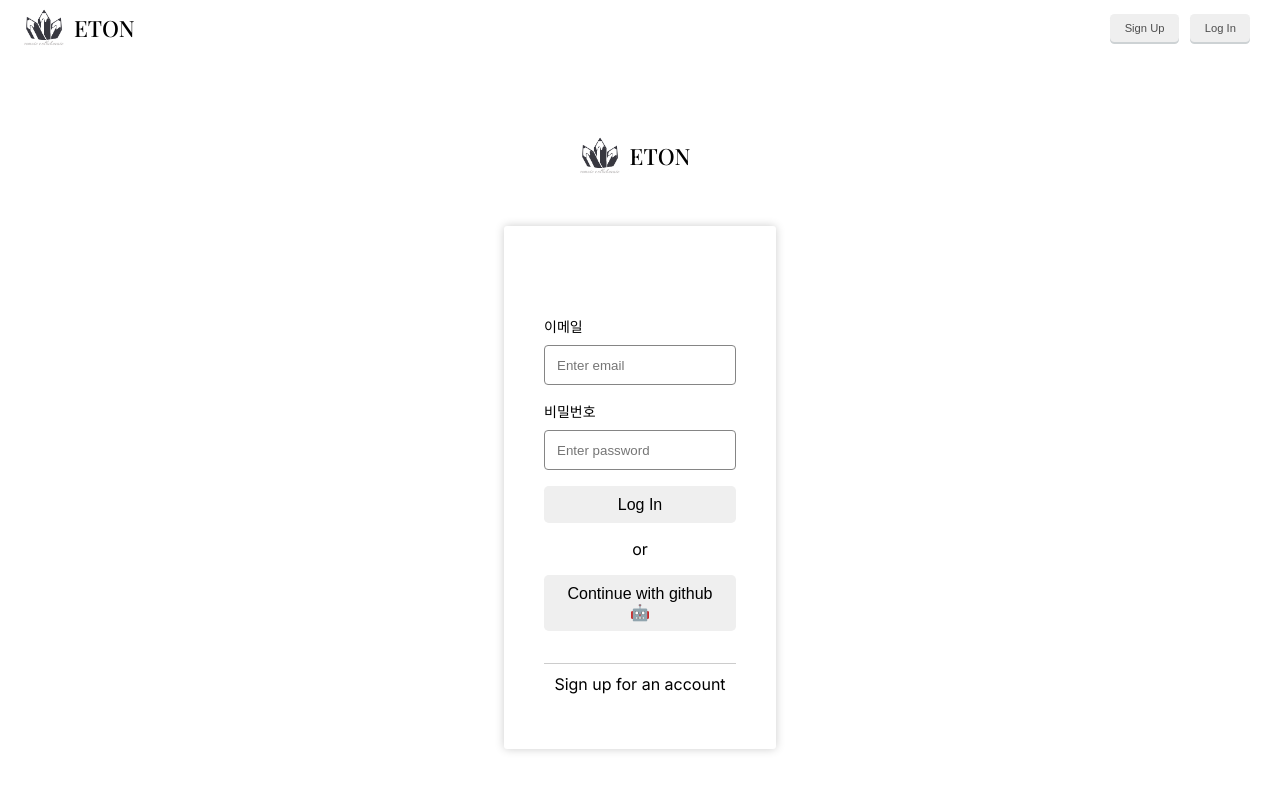
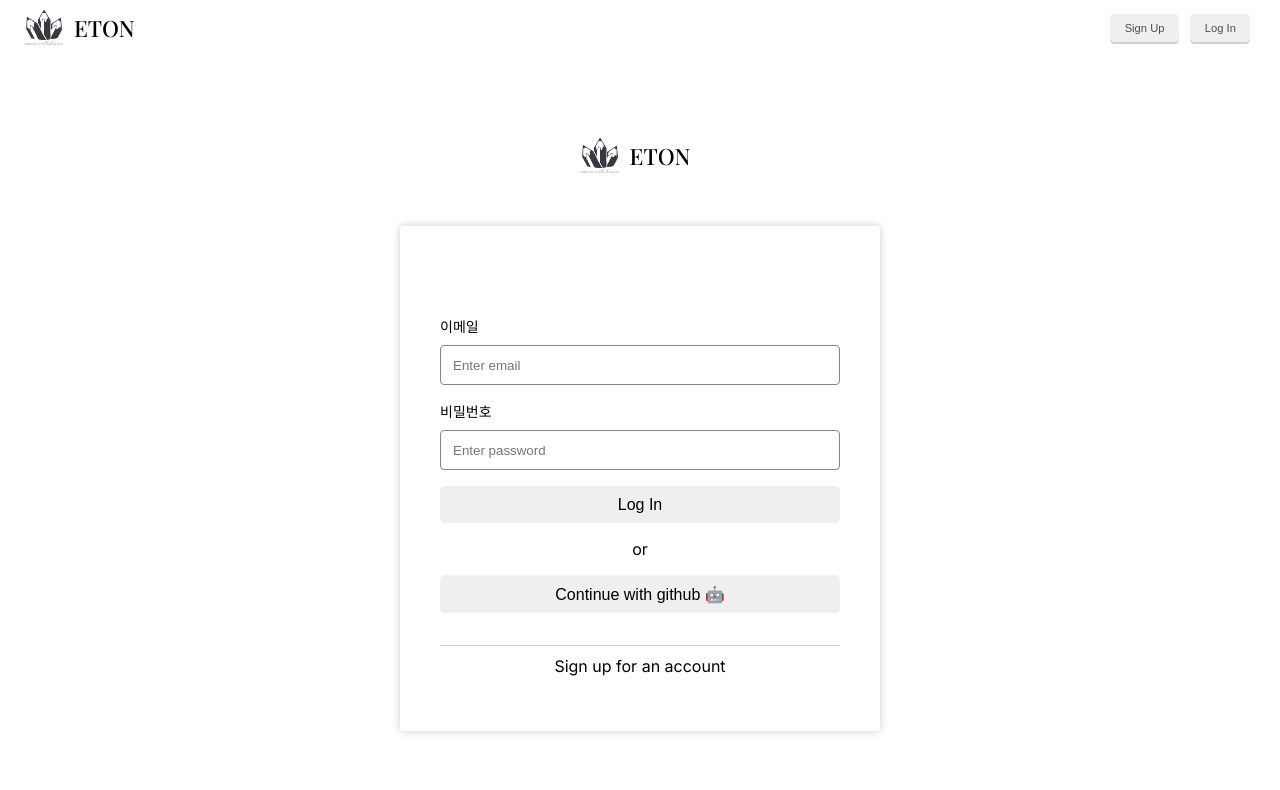
Before and after one commit to ddubbu/ETON-client, a React (Create React App) app: page /users/signin in a window 1280 px wide. Shown: the top 790 px of the page. Built offline with nearby package versions, Linux system fonts and the light colour scheme.

Commit message:
Modify signIn width from 17rem to 30rem when chrome font-size:medium

```diff
--- a/public/index.html
+++ b/public/index.html
@@ -3,7 +3,7 @@
   <head>
     <meta charset="utf-8" />
     <link rel="icon" href="%PUBLIC_URL%/logo-ETON-1080.png" />
-    <meta name="viewport" content="width=device-width, initial-scale=1" />
+    <meta name="viewport" content="width=device-width, initial-scale=1, minimum-scale=1, maximum-scale=1, user-scalable=no" />
     <meta name="theme-color" content="#000000" />
     <meta
       name="description"
--- a/src/styles/signIn.css
+++ b/src/styles/signIn.css
@@ -1,6 +1,6 @@
 .signin-wrapper {
   margin: 10vh auto;
-  width: 17rem;
+  width: 30rem;
   text-align: center;
 }
 
```
